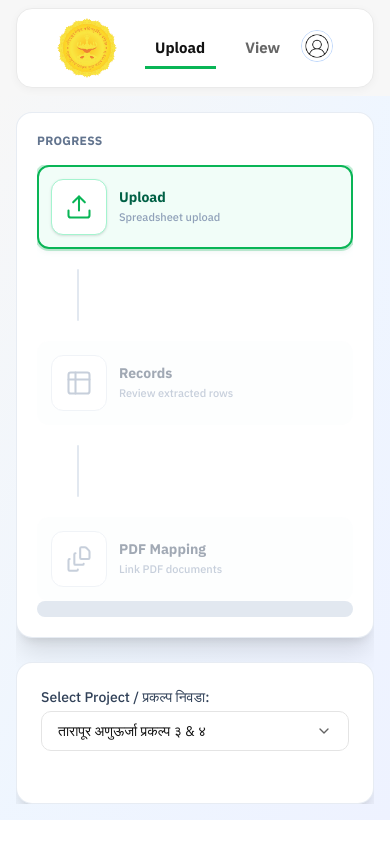
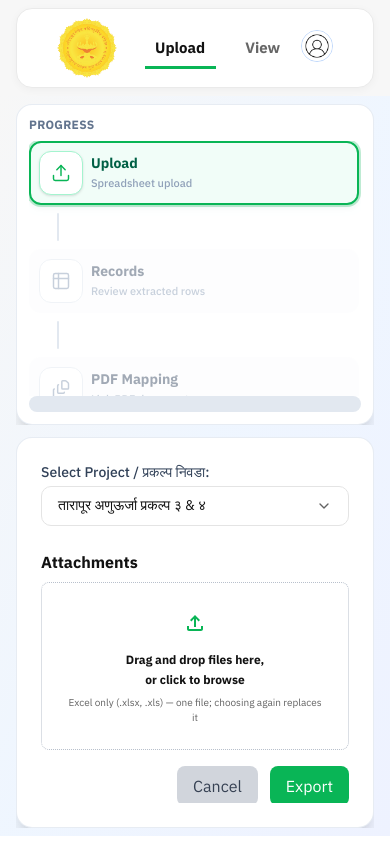
Before and after one commit to chetanampcus/anu_urja_frontend, a Next.js app: page / in a window 390 px wide. Built offline with nearby package versions, Linux system fonts and the light colour scheme.

Commit message:
Updated Table UI

```diff
--- a/app/page.tsx
+++ b/app/page.tsx
@@ -282,7 +282,7 @@ export default function Home() {
   const [selectedProject, setSelectedProject] = useState("तारापूर अणुऊर्जा प्रकल्प ३ & ४");
   const [searchQuery, setSearchQuery] = useState("");
   const [currentPage, setCurrentPage] = useState(1);
-  const [itemsPerPage, setItemsPerPage] = useState(5);
+  const [itemsPerPage, setItemsPerPage] = useState(10);
   const [searchColumns, setSearchColumns] = useState<string[]>(availableColumns);
   const [columnMenuOpen, setColumnMenuOpen] = useState(false);
   const [pdfMappings, setPdfMappings] = useState<PDFMapping[]>([]);
@@ -627,17 +627,17 @@ export default function Home() {
 
   return (
     <div
-      className={`flex min-h-0 flex-col overflow-hidden transition-colors duration-300 h-[calc(100dvh-7.5rem)] ${darkMode ? "dark bg-slate-900" : "bg-gradient-to-br from-[#F7F7F7] via-blue-50 to-indigo-50"}`}
+      className={`flex min-h-0 flex-col overflow-hidden transition-colors duration-300 h-[calc(100dvh-6.5rem)] max-h-[calc(100dvh-6.5rem)] ${darkMode ? "dark bg-slate-900" : "bg-gradient-to-br from-[#F7F7F7] via-blue-50 to-indigo-50"}`}
     >
-      <main className="mx-auto flex h-full min-h-0 w-full max-w-[1600px] flex-1 flex-col px-4 py-4">
-        <div className="flex min-h-0 flex-1 flex-col gap-6 overflow-hidden lg:flex-row lg:items-stretch">
-          {/* Left: stepper — fills column; no page scroll */}
-          <aside className="flex w-full shrink-0 flex-col self-stretch min-h-0 lg:w-[20%] lg:min-w-[11rem] lg:max-w-[15rem]">
-            <div className="flex w-full flex-col overflow-hidden rounded-2xl border border-slate-200/80 bg-white p-5 shadow-xl dark:border-slate-700 dark:bg-slate-800 lg:min-h-0 lg:flex-1">
-              <p className="mb-4 shrink-0 text-xs font-semibold uppercase tracking-wide text-slate-500 dark:text-slate-400">
+      <main className="mx-auto flex h-full min-h-0 w-full max-w-[1600px] flex-1 flex-col px-4 py-2 sm:py-3 lg:py-4">
+        <div className="flex min-h-0 flex-1 flex-col gap-3 overflow-hidden lg:flex-row lg:items-stretch lg:gap-6">
+          {/* Left: stepper — scrolls inside when vertical space is tight */}
+          <aside className="flex min-h-0 w-full max-h-[38dvh] shrink overflow-hidden self-stretch lg:max-h-none lg:w-[20%] lg:min-w-[10rem] lg:max-w-[14rem] lg:shrink-0">
+            <div className="flex h-full min-h-0 w-full max-h-full flex-col overflow-hidden rounded-2xl border border-slate-200/80 bg-white p-3 shadow-xl dark:border-slate-700 dark:bg-slate-800 sm:p-5 lg:min-h-0 lg:flex-1">
+              <p className="mb-2 shrink-0 text-xs font-semibold uppercase tracking-wide text-slate-500 dark:text-slate-400 sm:mb-4">
                 Progress
               </p>
-              <div className="flex min-h-0 flex-1 flex-col overflow-hidden">
+              <div className="flex min-h-0 flex-1 flex-col overflow-y-auto overscroll-contain pr-0.5 [scrollbar-width:thin]">
                 {steps.map((step, index) => {
                   const isActive = activeTab === step.key;
                   const isCompleted = isStepCompleted(step.key);
@@ -653,7 +653,7 @@ export default function Home() {
                         aria-current={isActive ? "step" : undefined}
                         disabled={disabled}
                         onClick={() => goToStep(step.key)}
-                        className={`group flex w-full items-center gap-3 rounded-xl p-3 text-left transition-all duration-200 ${
+                        className={`group flex w-full items-center gap-2 rounded-xl p-2 text-left transition-all duration-200 sm:gap-3 sm:p-3 ${
                           isActive
                             ? "border-2 border-[#09b556] bg-emerald-50/70 shadow-md shadow-emerald-900/5 ring-2 ring-[#09b556]/25 dark:border-emerald-500 dark:bg-emerald-950/35 dark:ring-emerald-500/30"
                             : "border-2 border-transparent bg-slate-50/50 dark:bg-slate-700/30"
@@ -664,7 +664,7 @@ export default function Home() {
                         } ${disabled ? "cursor-not-allowed opacity-50" : "cursor-pointer"}`}
                       >
                         <span
-                          className={`flex h-14 w-14 shrink-0 items-center justify-center rounded-xl border transition-colors ${
+                          className={`flex h-11 w-11 shrink-0 items-center justify-center rounded-xl border transition-colors sm:h-12 sm:w-12 lg:h-14 lg:w-14 ${
                             isActive
                               ? "border-emerald-200 bg-white text-[#09b556] shadow-sm dark:border-emerald-700 dark:bg-slate-800 dark:text-emerald-400"
                               : isCompleted
@@ -673,9 +673,9 @@ export default function Home() {
                           }`}
                         >
                           {isCompleted ? (
-                            <Check className="h-7 w-7 stroke-[2.5]" aria-hidden />
+                            <Check className="h-5 w-5 stroke-[2.5] sm:h-6 sm:w-6 lg:h-7 lg:w-7" aria-hidden />
                           ) : (
-                            <StepIcon className="h-7 w-7" strokeWidth={1.75} aria-hidden />
+                            <StepIcon className="h-5 w-5 sm:h-6 sm:w-6 lg:h-7 lg:w-7" strokeWidth={1.75} aria-hidden />
                           )}
                         </span>
                         <span className="min-w-0 flex-1">
@@ -699,11 +699,11 @@ export default function Home() {
                       </button>
                       {index < steps.length - 1 && (
                         <div
-                          className="flex justify-start py-5 pl-10"
+                          className="flex justify-start py-2 pl-7 sm:py-3 sm:pl-9 lg:py-5 lg:pl-10"
                           aria-hidden
                         >
                           <div
-                            className={`w-0.5 min-h-[52px] shrink-0 rounded-full ${
+                            className={`w-0.5 min-h-[28px] shrink-0 rounded-full sm:min-h-[40px] lg:min-h-[52px] ${
                               isCompleted
                                 ? "bg-gradient-to-b from-emerald-400 to-emerald-600"
                                 : "bg-slate-200 dark:bg-slate-600"
@@ -731,8 +731,8 @@ export default function Home() {
             </div>
           </aside>
 
-          {/* Right: project row fixed; only inner stage area scrolls */}
-          <div className="flex min-h-0 min-w-0 flex-1 flex-col overflow-hidden">
+          {/* Right: takes remaining height; table body scrolls inside */}
+          <div className="flex min-h-0 min-w-0 flex-1 basis-0 flex-col overflow-hidden">
             <div className="flex min-h-0 min-w-0 flex-1 flex-col overflow-hidden rounded-2xl border border-slate-200/80 bg-white shadow-xl dark:border-slate-700 dark:bg-slate-800">
               {/* Shared horizontal inset: padding on wrapper, scroll uses inner only so scrollbar does not steal width vs project */}
               <div className="flex min-h-0 flex-1 flex-col px-6 pb-6 pt-6">
@@ -920,7 +920,10 @@ export default function Home() {
               <>
                 <div className="flex min-h-0 flex-1 flex-col overflow-hidden rounded-xl border-0 bg-[#FAFAFA] dark:bg-slate-800">
                   <div className="flex min-h-0 flex-1 flex-col border-t border-slate-100 bg-[#F7F7F7]/30 dark:border-slate-700 dark:bg-slate-800/50">
-                    <div className="min-h-0 flex-1 overflow-auto rounded-b-xl">
+                    <div
+                      className="min-h-0 flex-1 overflow-auto rounded-b-xl"
+                      style={{ minHeight: "max(12.5rem, 28dvh)" }}
+                    >
                       <table className="w-max min-w-full border-separate border-spacing-0 text-sm">
                         <thead>
                           <tr className="text-xs font-bold uppercase leading-none tracking-wider text-slate-800 dark:text-slate-300">
```
